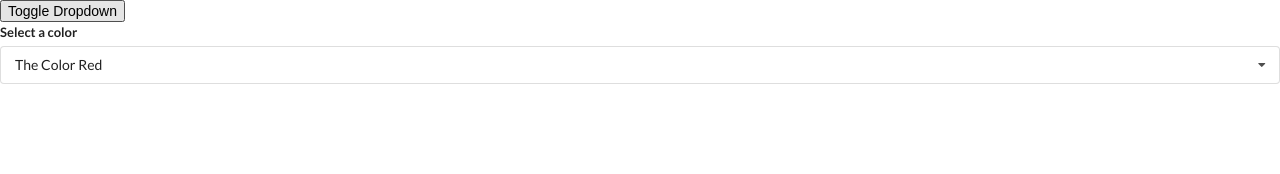
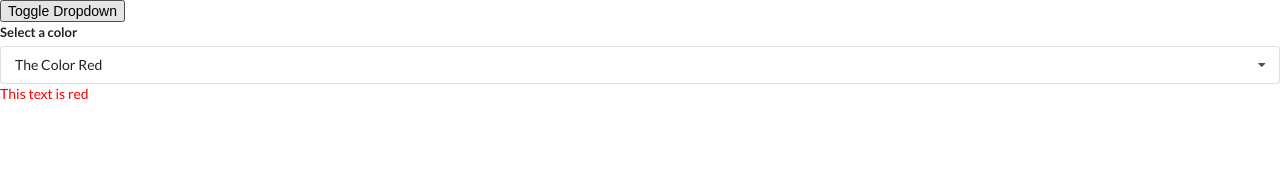
Before and after one commit to evgeniyp92/learning-psychic-telegram, a React (Create React App) app in the folder proj6-hooks/: page / in a window 1280 px wide. Shown: the top 174 px of the page. Built offline with nearby package versions, Linux system fonts and the light colour scheme.

Commit message:
added dynamic text to dropdown

```diff
--- a/proj6-hooks/src/components/Dropdown.jsx
+++ b/proj6-hooks/src/components/Dropdown.jsx
@@ -45,6 +45,8 @@
         );
     });
 
+    console.log(selected);
+
     return (
         <div className='ui form' ref={ref}>
             <div className='field'>
@@ -63,6 +65,9 @@
                         {renderedOptions}
                     </div>
                 </div>
+                <div
+                    style={{ color: selected.value }}
+                >{`This text is ${selected.value}`}</div>
             </div>
         </div>
     );
```
